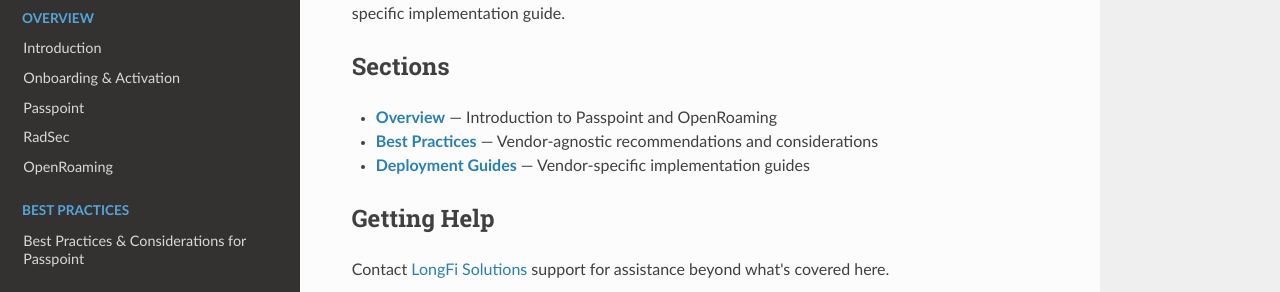
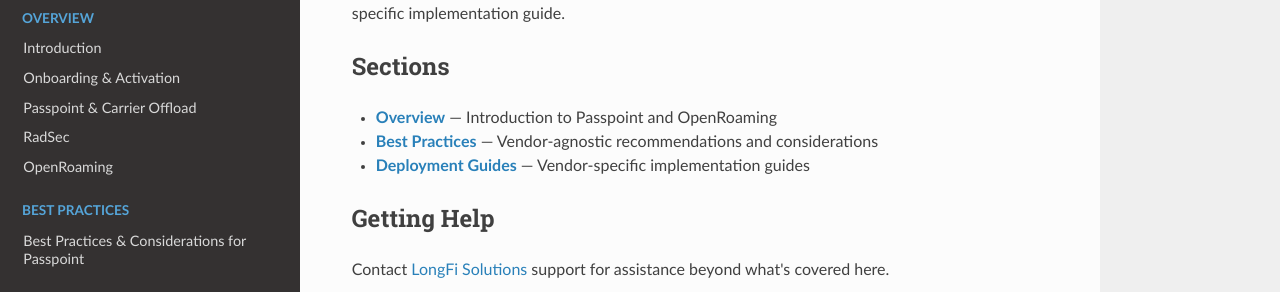
Before and after one commit to LongFi-Solutions/longfi-solutions.github.io, an MkDocs documentation site: the page built from docs/index.md, in a window 1280 px wide. Shown: the part 206-498 px from the top of the page. Built offline with MkDocs 1.6.1, drawn with Linux system fonts in a browser that asks for light colours; nearby versions of some CDN libraries.

```diff
--- a/mkdocs.yml
+++ b/mkdocs.yml
@@ -28,7 +28,7 @@ nav:
   - Overview:
     - Introduction: overview/index.md
     - Onboarding & Activation: overview/onboarding-activation.md
-    - Passpoint: overview/passpoint.md
+    - Passpoint & Carrier Offload: overview/passpoint.md
     - RadSec: overview/radsec.md
     - OpenRoaming: overview/openroaming.md
   - Best Practices:
```
Also changed, not shown: docs/assets/images/UniFi NAS ID get MAC.png, 1 other file.
